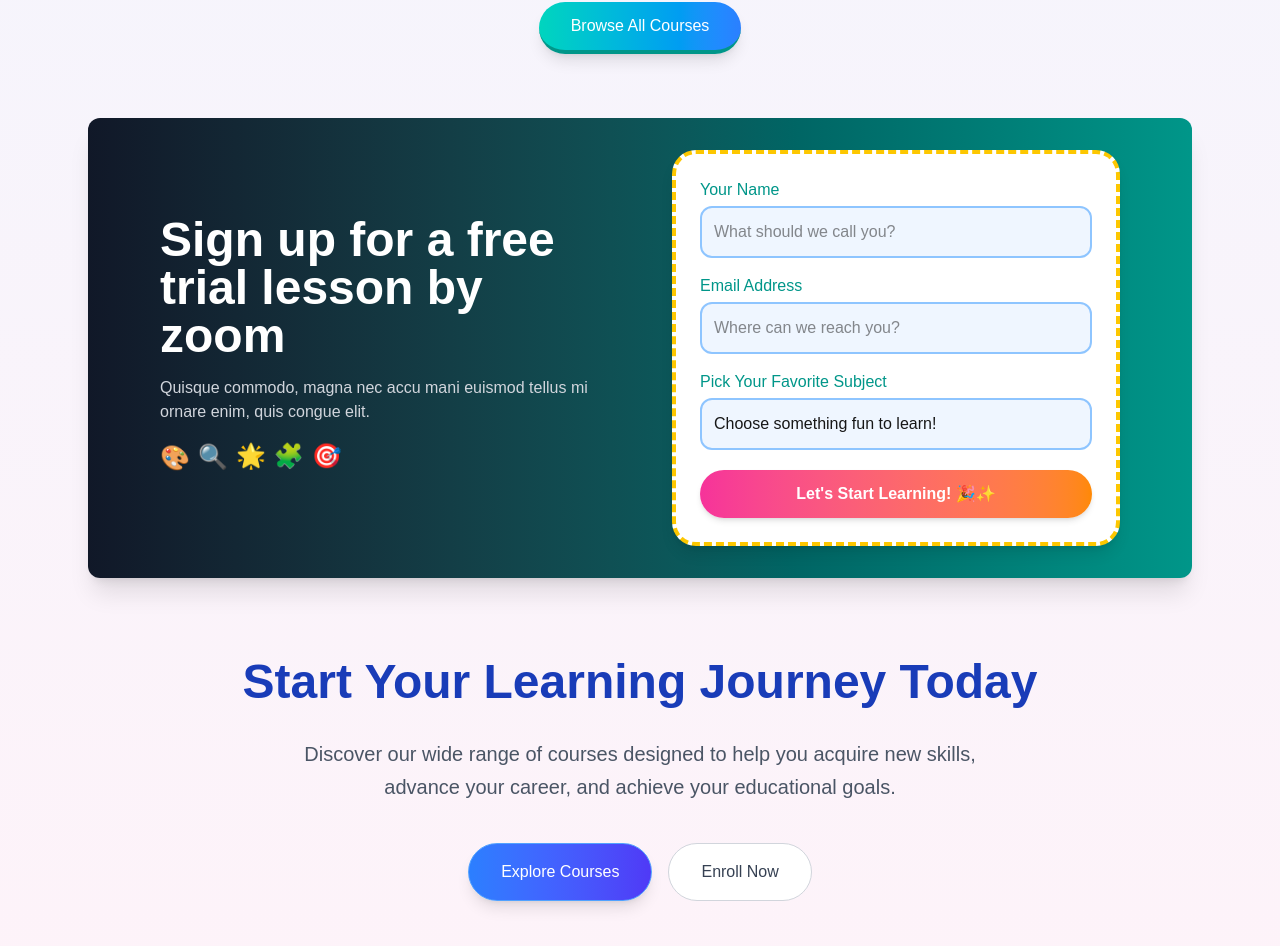
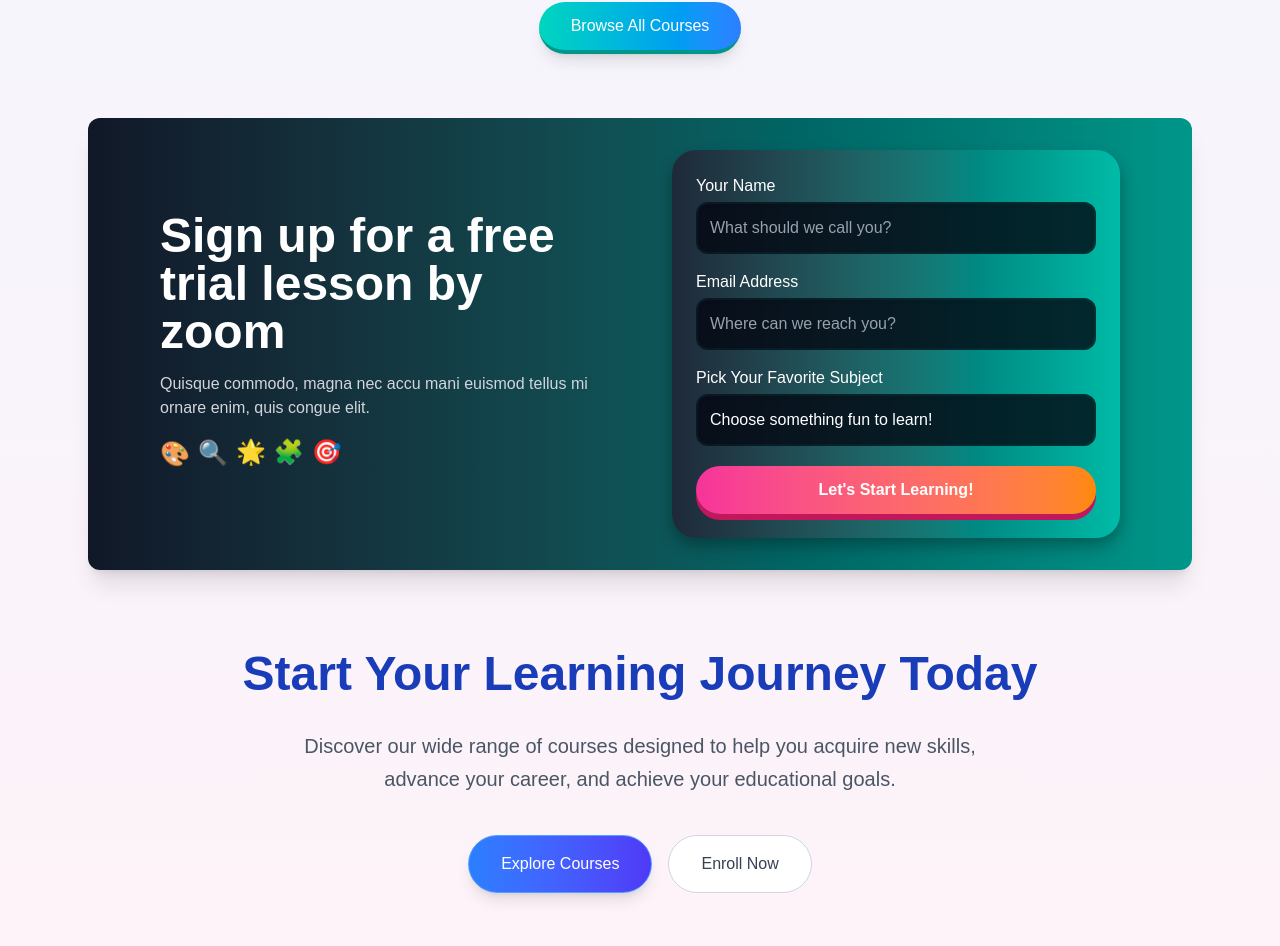
Before and after one commit to MoyasiGinko/iLearners-Hub, a Next.js app: page / in a window 1280 px wide. Shown: the part 2834-3780 px from the top of the page. Built offline with nearby package versions, Linux system fonts and the light colour scheme.

Commit message:
Update index.tsx

```diff
--- a/components/main/contact/index.tsx
+++ b/components/main/contact/index.tsx
@@ -62,9 +62,9 @@ const ContactSection: React.FC = () => {
 
           {/* Right Section - Form */}
           <div className="pb-6 px-4 sm:pb-6 sm:px-6 md:p-8 md:w-1/2 flex items-center justify-center">
-            <div className="w-full bg-white bg-opacity-90 p-3 sm:p-4 md:p-6 rounded-3xl border-4 border-dashed border-yellow-400 shadow-lg">
+            <div className="w-full bg-gradient-to-r from-gray-800 to-teal-500 p-3 sm:p-4 md:p-6 rounded-3xl  shadow-[0_8px_16px_rgba(0,0,0,0.3)] transform hover:translate-y-[-2px] transition-all duration-300">
               <div className="mb-3 sm:mb-4">
-                <label className="block text-teal-600 text-sm sm:text-base font-medium mb-1">
+                <label className="block text-white text-sm sm:text-base font-medium mb-1">
                   Your Name
                 </label>
                 <input
@@ -73,12 +73,12 @@ const ContactSection: React.FC = () => {
                   value={formData.name}
                   onChange={handleChange}
                   placeholder="What should we call you?"
-                  className="w-full p-2 sm:p-3 text-sm sm:text-base rounded-xl bg-blue-50 border-2 border-blue-300 focus:border-purple-400 focus:outline-none"
+                  className="w-full p-2 sm:p-3 text-sm sm:text-base rounded-xl bg-gray-950/80 border-2 border-teal-400/5 text-white placeholder:text-gray-400 focus:border-teal-300 focus:outline-none shadow-inner"
                 />
               </div>
 
               <div className="mb-3 sm:mb-4">
-                <label className="block text-teal-600 text-sm sm:text-base font-medium mb-1">
+                <label className="block text-white text-sm sm:text-base font-medium mb-1">
                   Email Address
                 </label>
                 <input
@@ -87,19 +87,19 @@ const ContactSection: React.FC = () => {
                   value={formData.email}
                   onChange={handleChange}
                   placeholder="Where can we reach you?"
-                  className="w-full p-2 sm:p-3 text-sm sm:text-base rounded-xl bg-blue-50 border-2 border-blue-300 focus:border-purple-400 focus:outline-none"
+                  className="w-full p-2 sm:p-3 text-sm sm:text-base rounded-xl bg-gray-950/80 border-2 border-teal-400/5 text-white placeholder:text-gray-400 focus:border-teal-300 focus:outline-none shadow-inner"
                 />
               </div>
 
               <div className="mb-4 sm:mb-5">
-                <label className="block text-teal-600 text-sm sm:text-base font-medium mb-1">
+                <label className="block text-white text-sm sm:text-base font-medium mb-1">
                   Pick Your Favorite Subject
                 </label>
                 <select
                   name="course"
                   value={formData.course}
                   onChange={handleChange}
-                  className="w-full p-2 sm:p-3 text-sm sm:text-base rounded-xl bg-blue-50 border-2 border-blue-300 focus:border-purple-400 focus:outline-none appearance-none"
+                  className="w-full p-2 sm:p-3 text-sm sm:text-base rounded-xl bg-gray-950/80 border-2 border-teal-400/5 text-white focus:border-teal-300 focus:outline-none appearance-none shadow-inner"
                 >
                   <option value="" disabled>
                     Choose something fun to learn!
@@ -117,9 +117,9 @@ const ContactSection: React.FC = () => {
 
               <button
                 onClick={handleSubmit}
-                className="bg-gradient-to-r from-pink-500 to-orange-400 text-white font-bold py-2 sm:py-3 px-4 sm:px-6 rounded-full hover:from-pink-600 hover:to-orange-500 transition duration-300 shadow-md text-xs sm:text-sm md:text-base flex items-center justify-center w-full"
+                className="relative bg-gradient-to-r from-pink-500 to-orange-400 text-white font-bold py-2 sm:py-3 px-4 sm:px-6 rounded-full shadow-[0_6px_0_rgb(194,24,91)] active:shadow-[0_0px_0px_rgb(194,24,91)] active:translate-y-[6px] transition-all duration-150 text-xs sm:text-sm md:text-base flex items-center justify-center w-full"
               >
-                Let's Start Learning! 🎉✨
+                Let's Start Learning!
               </button>
             </div>
           </div>
```
